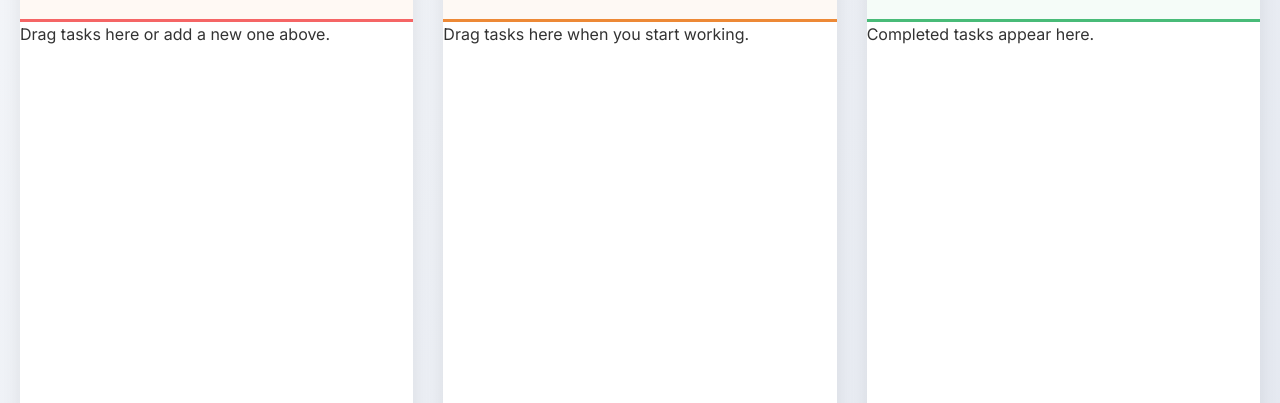
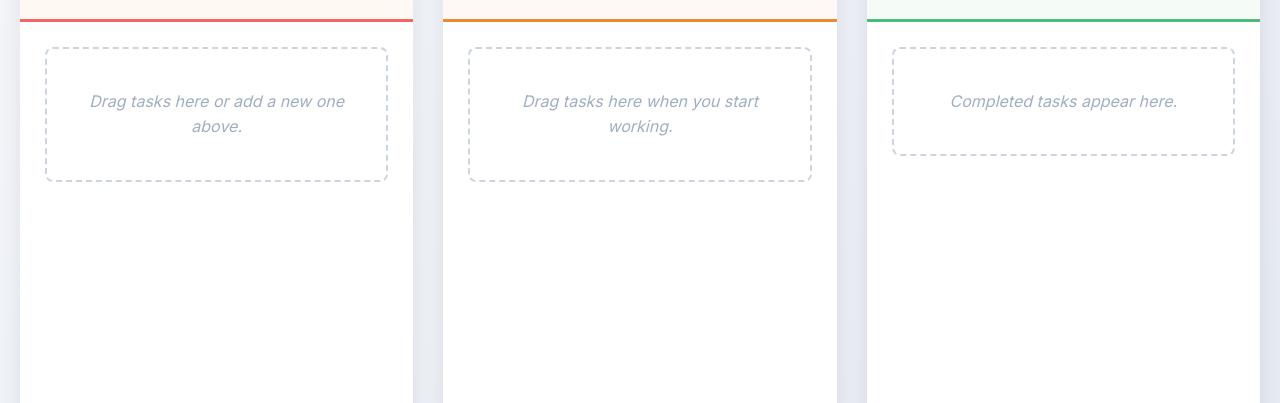
Before and after one commit to Muze1/fullstack_projects, a plain HTML site: page week2-task-flow-app/index.html in a window 1280 px wide. Shown: the part 397-800 px from the top of the page. Drawn offline with Linux system fonts and the light colour scheme.

Commit message:
Add styles for task containers

```diff
--- a/week2-task-flow-app/style.css
+++ b/week2-task-flow-app/style.css
@@ -172,4 +172,26 @@ h1 i {
 }
 
 /* Tasks Container - Drop Zones */
-.tasks-container
+.tasks-container {
+    padding: 25px;
+    flex: 1;
+    overflow-y: auto;
+    transition: background-color 0.3s;
+    min-height: 200px;
+}
+
+/* Visual states for drag and drop */
+.tasks-container.drag-over {
+    background-color: rgba(66, 153, 255, 0.08);
+    border: 2px dashed #4299e1;
+}
+
+.empty-column-hint {
+    text-align: center;
+    color: #a0aec0;
+    font-style: italic;
+    padding: 40px 20px;
+    border: 2px dashed #cbd5e0;
+    border-radius: 8px;
+    margin: 0;
+}
```
